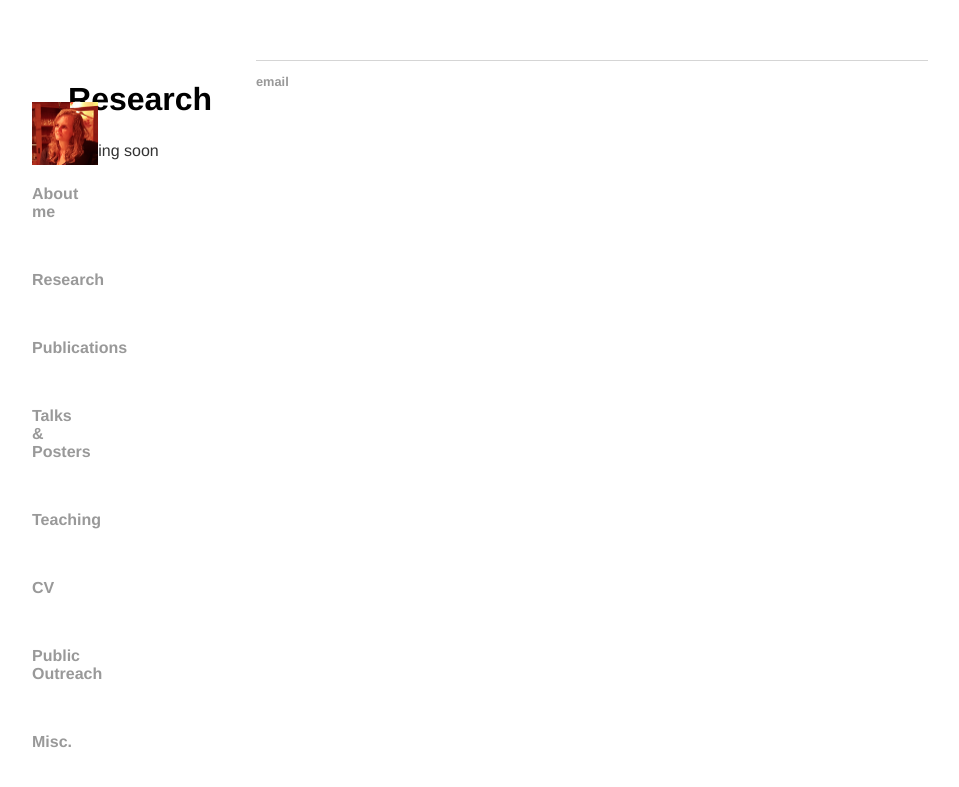
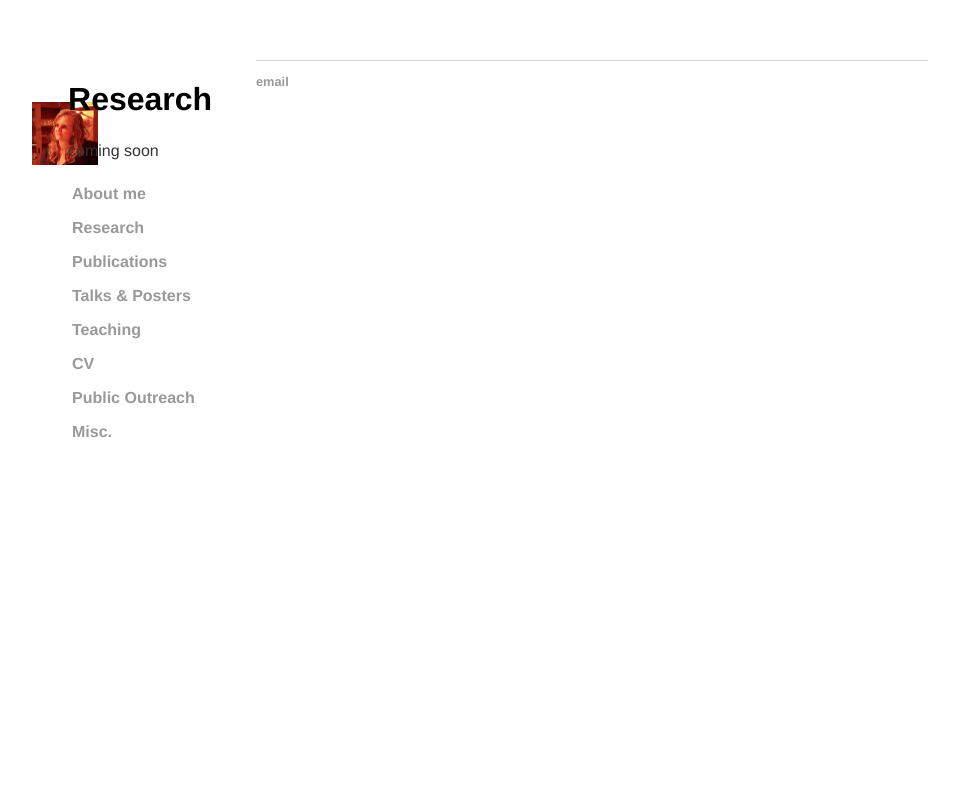
Before and after one commit to marieke-woensdregt/marieke-woensdregt.github.io, a Jekyll site: the page built from research/index.html, in a window 1280 px wide. Shown: the top 787 px of the page, without its empty margins (160-1119 px from the left). Built offline with Jekyll 4.4.1, drawn with Linux system fonts in a browser that asks for light colours.

Commit message:
Update default.html

```diff
--- a/_layouts/default.html
+++ b/_layouts/default.html
@@ -22,7 +22,7 @@
 			</ul>
 		</footer>
 
-		<nav style="position:absolute">
+		<sidebar>
 		<div class="sidebar" style="width:25%">
 			<img src="/images/Me_Feest_Andrea.jpg" alt="me" style="width:65.6875px;height:63.6875px;">
 			<br />
@@ -37,5 +37,5 @@
 				<li><a href="/misc"> <h3> Misc. </h3> </a></li>
 			</ul>
 		</div>
-		</nav>
+		</sidebar>
 	</html>
```
